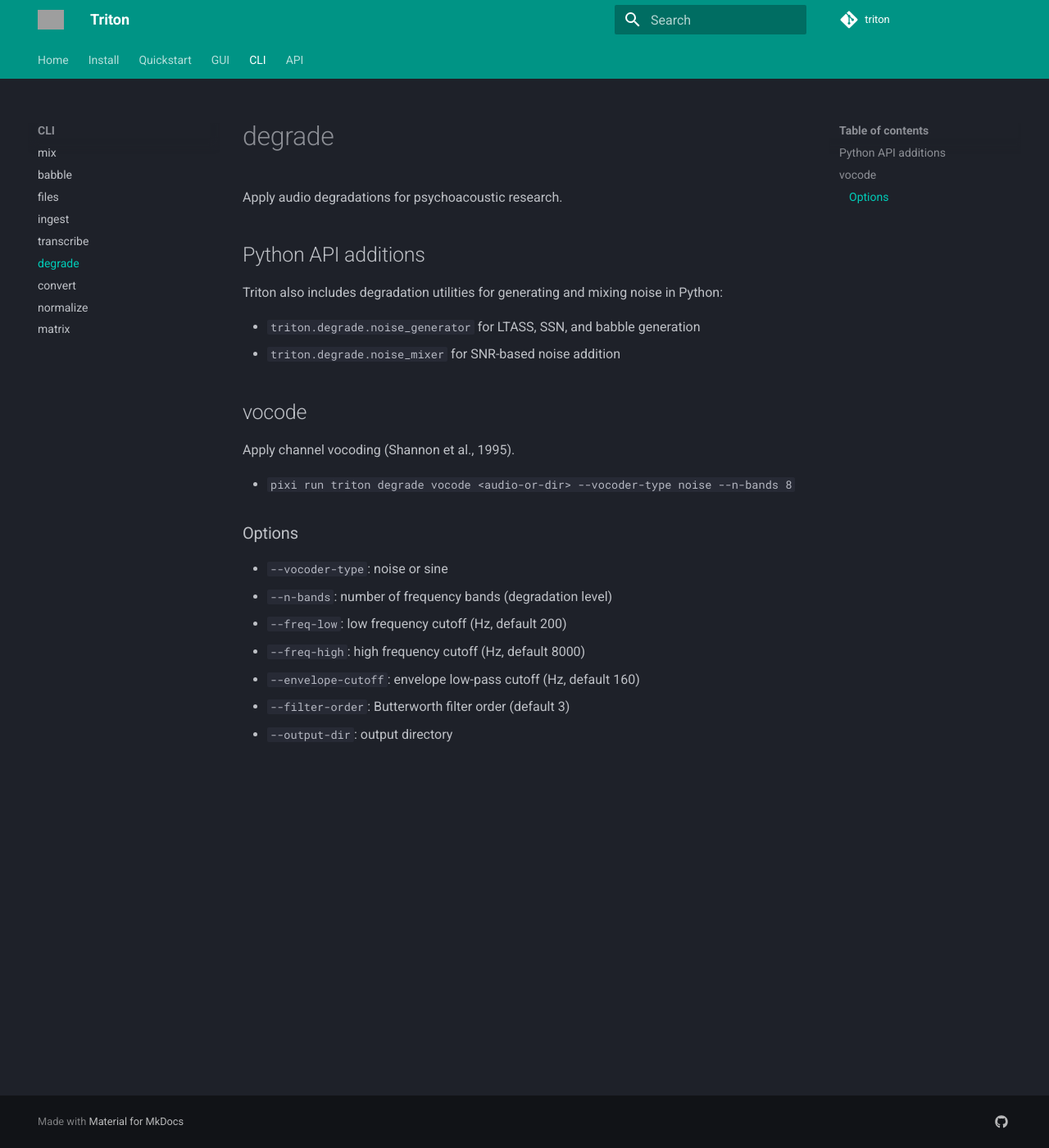
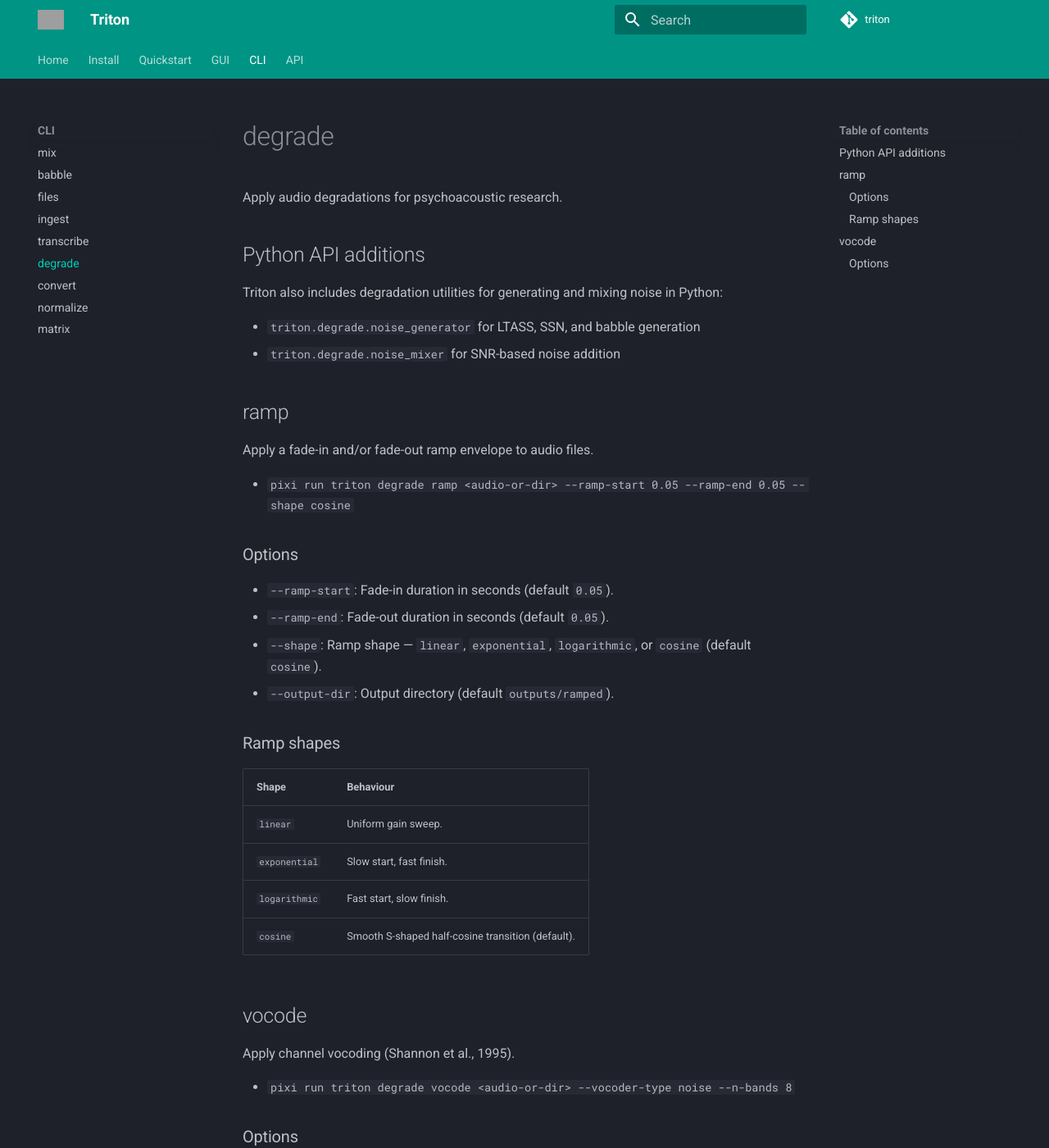
Before and after one commit to AliTafakkor/triton, an MkDocs documentation site: the page built from docs/cli/degrade.md, in a window 1280 px wide and 1400 px high. Shown: the whole window at 82% size. Built offline with MkDocs 1.6.1 and Material for MkDocs 9.7.7, drawn with Linux system fonts in a browser that asks for light colours; comment, search, counter and statistics services are not loaded; grey boxes are pictures that could not be loaded.

Commit message:
docs: document audio ramp feature in API ref, CLI guide, and README
Adds docs/api/core.ramp.md with full signature and shape table.
Adds ramp section to docs/cli/degrade.md. Updates README Features
section with a ramp entry linking CLI, GUI, and Python API.

```diff
--- a/docs/cli/degrade.md
+++ b/docs/cli/degrade.md
@@ -8,6 +8,28 @@
 
 - `triton.degrade.noise_generator` for LTASS, SSN, and babble generation
 - `triton.degrade.noise_mixer` for SNR-based noise addition
+
+## ramp
+
+Apply a fade-in and/or fade-out ramp envelope to audio files.
+
+- `pixi run triton degrade ramp <audio-or-dir> --ramp-start 0.05 --ramp-end 0.05 --shape cosine`
+
+### Options
+
+- `--ramp-start`: Fade-in duration in seconds (default `0.05`).
+- `--ramp-end`: Fade-out duration in seconds (default `0.05`).
+- `--shape`: Ramp shape — `linear`, `exponential`, `logarithmic`, or `cosine` (default `cosine`).
+- `--output-dir`: Output directory (default `outputs/ramped`).
+
+### Ramp shapes
+
+| Shape | Behaviour |
+|---|---|
+| `linear` | Uniform gain sweep. |
+| `exponential` | Slow start, fast finish. |
+| `logarithmic` | Fast start, slow finish. |
+| `cosine` | Smooth S-shaped half-cosine transition (default). |
 
 ## vocode
 
```
Also changed, not shown: README.md (+2 -0 lines), docs/api/core.ramp.md (added, +40 -0 lines).
